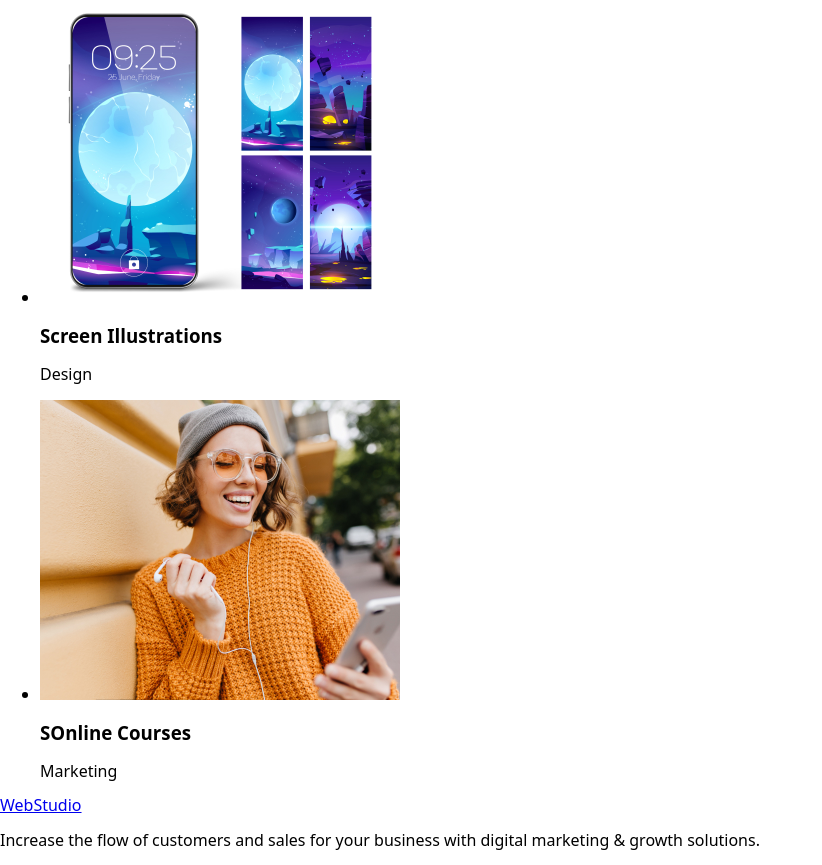
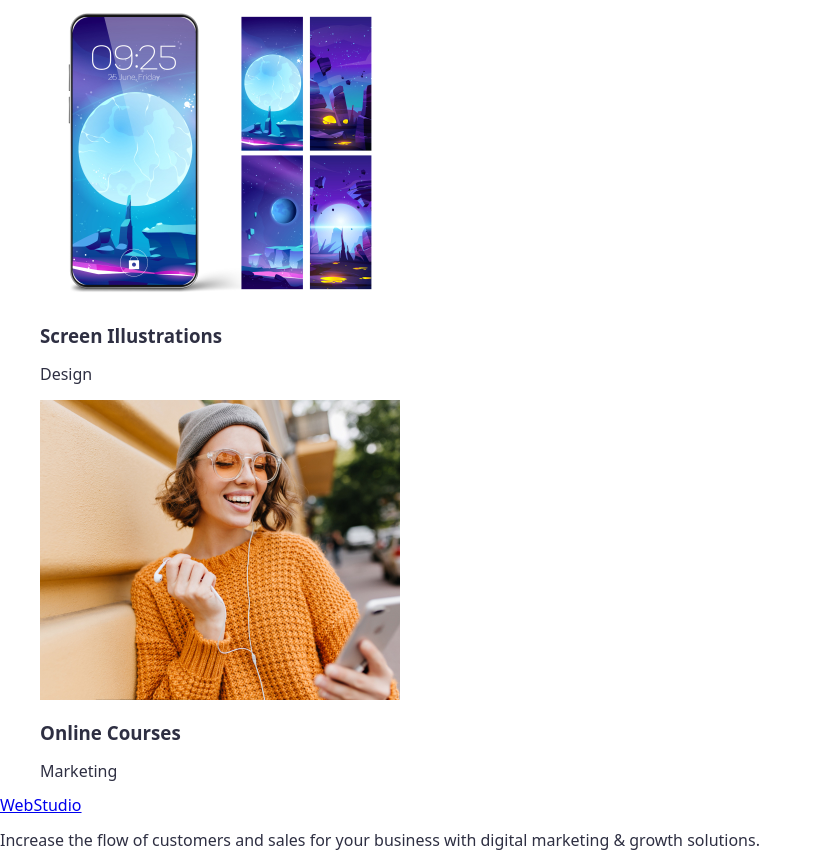
Before and after one commit to yurikorock/goit-markup-hw-02, a plain HTML site: page index.html in a window 1280 px wide. Shown: the part 3722-4587 px from the top of the page, without its empty margins (0-822 px from the left). Drawn offline with Linux system fonts and the light colour scheme.

Commit message:
add styles to body

```diff
--- a/css/styles.css
+++ b/css/styles.css
@@ -0,0 +1,8 @@
+body{
+    font-family: "Roboto", "Raleway" sans-serif;
+    color: #2e2f42;
+    background-color: #fff;;
+    ul{
+        list-style-type: none;
+    }
+}
--- a/index.html
+++ b/index.html
@@ -4,6 +4,13 @@
     <meta charset="UTF-8" />
     <meta name="viewport" content="width=device-width, initial-scale=1.0" />
     <title>Homework number 2</title>
+
+    <link rel="preconnect" href="https://fonts.googleapis.com" />
+    <link rel="preconnect" href="https://fonts.gstatic.com" crossorigin />
+    <link
+      href="https://fonts.googleapis.com/css2?family=Raleway:ital,wght@0,700;1,700&family=Roboto:ital,wght@0,400;0,500;0,700;1,400;1,500;1,700&display=swap"
+      rel="stylesheet"
+    />
     <link rel="stylesheet" href="./css/modern-normalize.css" />
     <link rel="stylesheet" href="./css/styles.css" />
   </head>
@@ -139,11 +146,11 @@
           </li>
           <li>
             <img
-              src="./images/girl learning.jpg"
+              src="./images/girl-learning.jpg"
               alt="girl learning"
               width="360"
             />
-            <h3>SOnline Courses</h3>
+            <h3>Online Courses</h3>
             <p>Marketing</p>
           </li>
         </ul>
```
Also changed, not shown: images/girl-learning.jpg (renamed from images/girl learning.jpg).
